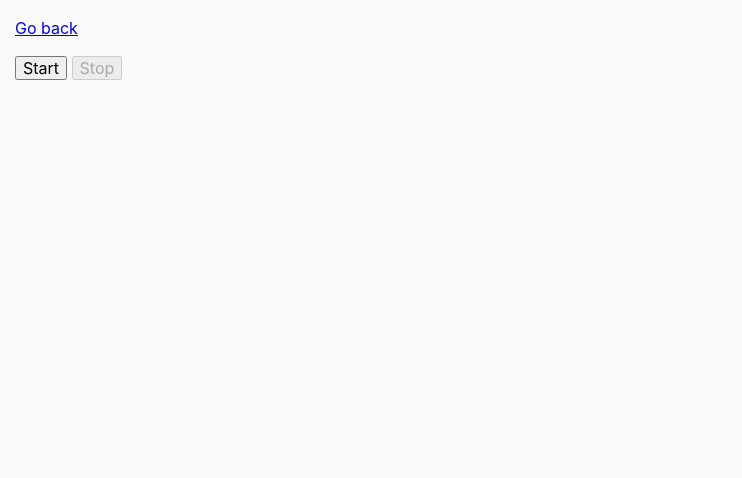
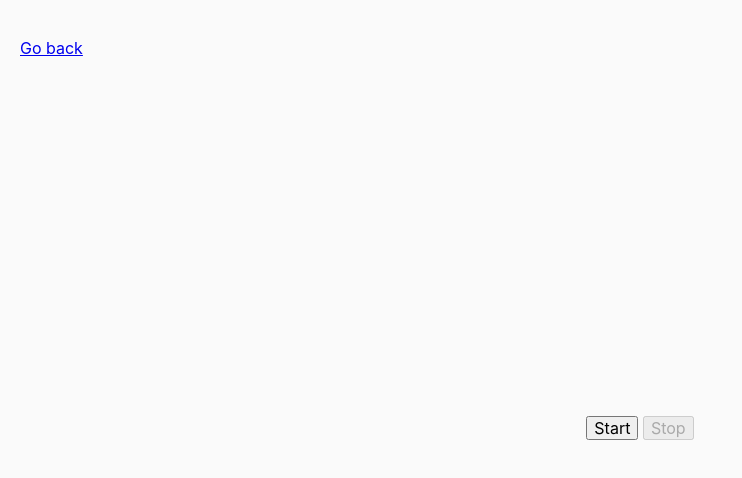
Before and after one commit to jPee2k/goit-js-hw-09, a website built with webpack: page src/01-color-switcher.html in a window 1280 px wide. Shown: the whole page, without its empty margins (0-742 px from the left). Built offline with nearby package versions, Linux system fonts and the light colour scheme.

Commit message:
develop style(body) add styles

```diff
--- a/src/01-color-switcher.html
+++ b/src/01-color-switcher.html
@@ -1,14 +1,16 @@
 <!DOCTYPE html>
 <html lang="en">
 <head>
-    <meta charset="UTF-8" />
-    <meta name="viewport" content="width=device-width, initial-scale=1.0" />
+  <meta charset="UTF-8"/>
+  <meta name="viewport" content="width=device-width, initial-scale=1.0"/>
   <title>Color switcher</title>
 </head>
-  <body>
-    <p><a href="index.html">Go back</a></p>
+<body class="container">
+<p class="nav"><a href="index.html">Go back</a></p>
 
+<div class="inner">
   <button type="button" data-start>Start</button>
   <button type="button" data-stop>Stop</button>
+</div>
 </body>
 </html>
--- /dev/null
+++ b/src/scss/components/_container.scss
@@ -0,0 +1,7 @@
+.container {
+  padding: 20px;
+  min-height: 100vh;
+
+  @include flex-center;
+  flex-direction: column;
+}
--- /dev/null
+++ b/src/scss/components/_inner.scss
@@ -0,0 +1,3 @@
+.inner {
+  margin: auto;
+}
--- /dev/null
+++ b/src/scss/components/_nav.scss
@@ -0,0 +1,3 @@
+.nav {
+  align-self: flex-start;
+}
--- a/src/scss/components/body.scss
+++ /dev/null
@@ -1,3 +0,0 @@
-body {
-  margin: 15px;
-}
--- a/src/scss/components/module.scss
+++ b/src/scss/components/module.scss
@@ -1 +1,3 @@
-@import "body";
+@import "container";
+@import "inner";
+@import "nav";
```
Lines whose indentation alone changed are shown as unchanged.
